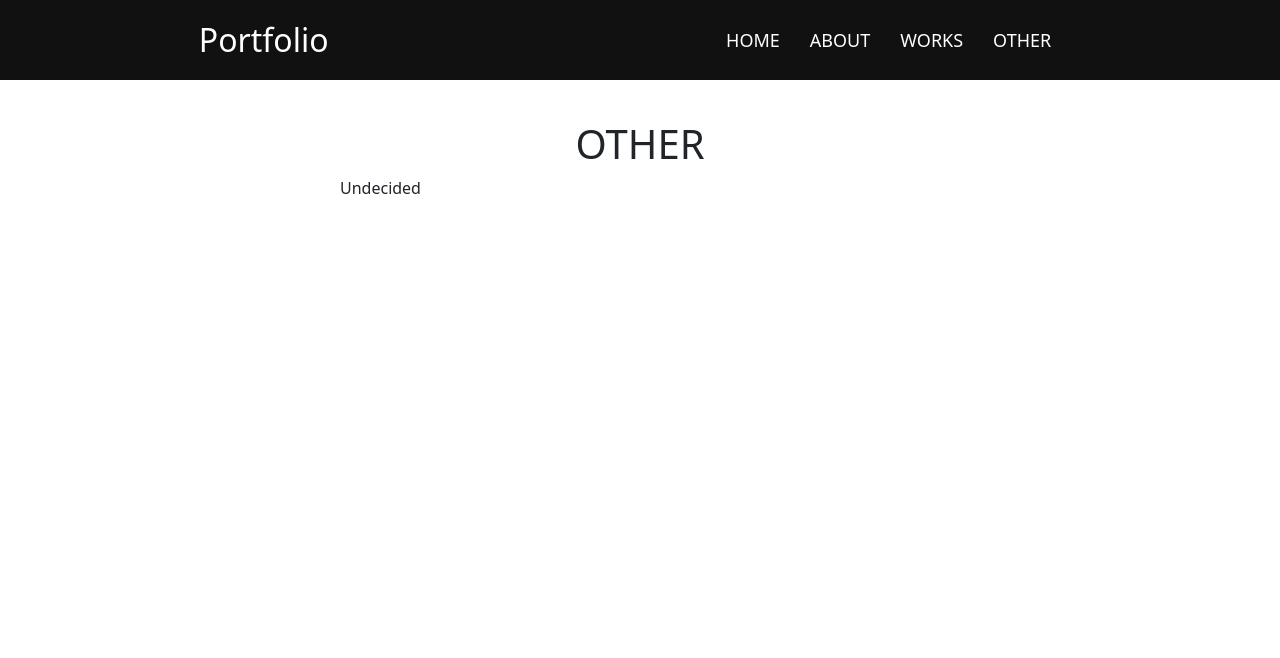
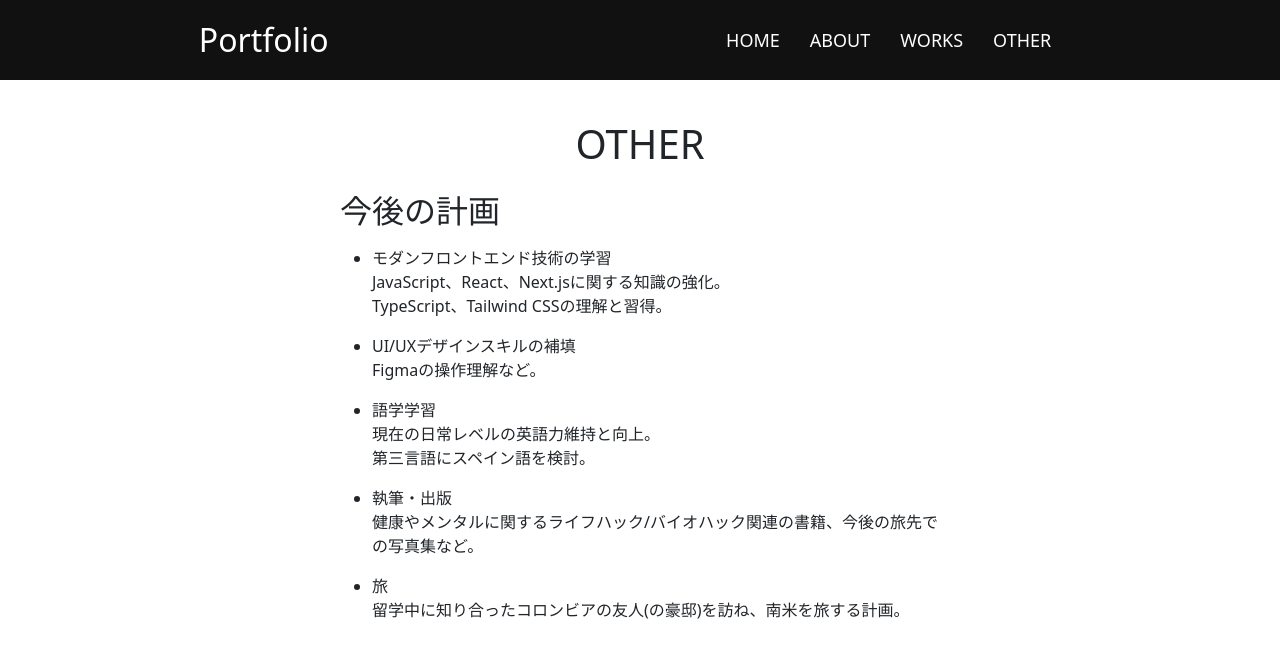
Before and after one commit to AYH0218/react-portfolio, a React (Create React App) app: page /other in a window 1280 px wide. Shown: the top 658 px of the page. Built offline with nearby package versions, Linux system fonts and the light colour scheme.

Commit message:
コンテンツ編集

```diff
--- a/public/index.html
+++ b/public/index.html
@@ -5,10 +5,7 @@
     <link rel="icon" href="%PUBLIC_URL%/favicon.ico" />
     <meta name="viewport" content="width=device-width, initial-scale=1" />
     <meta name="theme-color" content="#000000" />
-    <meta
-      name="description"
-      content="Web site created using create-react-app"
-    />
+    <meta name="description" content="Web site created using create-react-app" />
     <link rel="apple-touch-icon" href="%PUBLIC_URL%/logo192.png" />
     <!--
       manifest.json provides metadata used when your web app is installed on a
@@ -31,7 +28,7 @@
       crossorigin="anonymous"
       referrerpolicy="no-referrer"
     />
-    <title>Ayuha Portfolio</title>
+    <title>Ayuha's Portfolio</title>
   </head>
   <body>
     <noscript>You need to enable JavaScript to run this app.</noscript>
--- a/src/components/About.jsx
+++ b/src/components/About.jsx
@@ -3,7 +3,7 @@ import React from 'react';
 const About = () => {
   return (
     <div className="container">
-      <h1>About</h1>
+      <h1>ABOUT</h1>
       <div className="lower-page">
         <div className="mt-4 mb-5">
           <h2 className="mb-3">経歴</h2>
@@ -20,7 +20,7 @@ const About = () => {
           <p>
             HTML、CSS、Sass、JavaScript、jQueryによるコーディング。
             <br />
-            Reactの基本的な知識。
+            Reactの基本的な知識と使用経験。
             <br />
             Next.js、TypeScriptの基礎知識。
           </p>
--- a/src/components/Other.jsx
+++ b/src/components/Other.jsx
@@ -5,7 +5,38 @@ const Other = () => {
     <div className="container">
       <h1>OTHER</h1>
       <div className="lower-page">
-        <p>Undecided</p>
+        <div className="mt-4 mb-5">
+          <h2 className="mb-3">今後の計画</h2>
+          <ul>
+            <li>
+              モダンフロントエンド技術の学習
+              <p>
+                JavaScript、React、Next.jsに関する知識の強化。
+                <br />
+                TypeScript、Tailwind CSSの理解と習得。
+              </p>
+            </li>
+            <li>
+              UI/UXデザインスキルの補填
+              <p>Figmaの操作理解など。</p>
+            </li>
+            <li>
+              語学学習
+              <p>
+                現在の日常レベルの英語力維持と向上。
+                <br />
+                第三言語にスペイン語を検討。
+              </p>
+            </li>
+            <li>
+              執筆・出版
+              <p>健康やメンタルに関するライフハック/バイオハック関連の書籍、今後の旅先での写真集など。</p>
+            </li>
+            <li>
+              旅<p>留学中に知り合ったコロンビアの友人(の豪邸)を訪ね、南米を旅する計画。</p>
+            </li>
+          </ul>
+        </div>
       </div>
     </div>
   );
```
